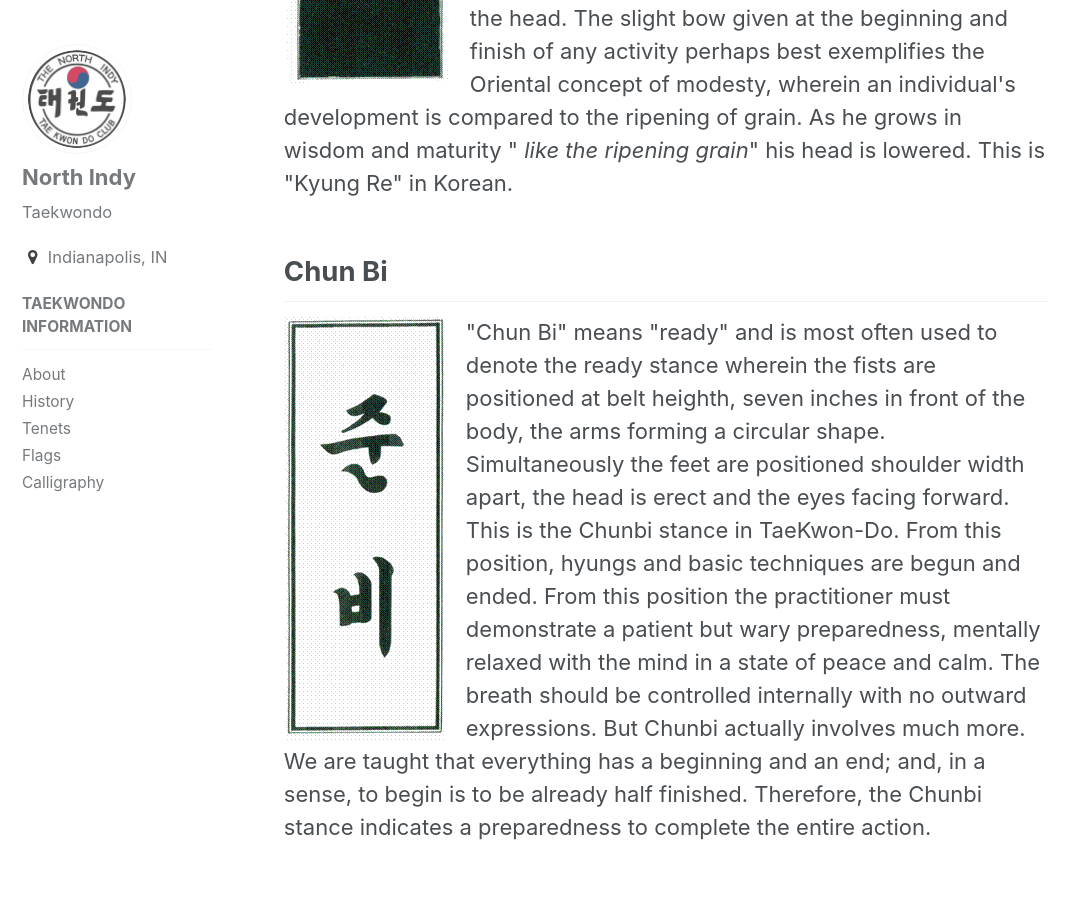
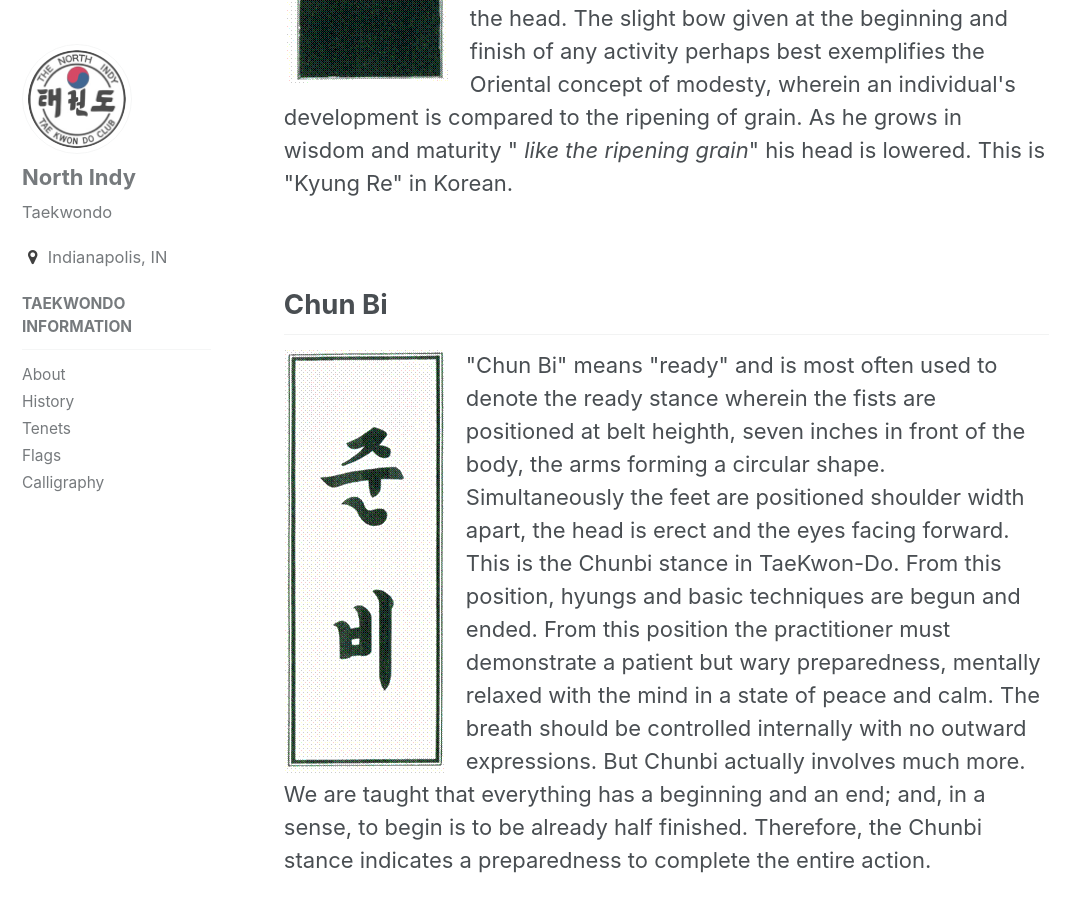
Before and after one commit to matthewjones/nitkdsample, a Jekyll site: the page built from _tkd/05-calligraphy.md, in a window 1280 px wide and 900 px high, scrolled down 1047 px. Shown: the whole window, without its empty margins (0-1085 px from the left). Built offline with Jekyll 4.4.1, drawn with Linux system fonts in a browser that asks for light colours.

Commit message:
try one source

```diff
--- a/_includes/scripts.html
+++ b/_includes/scripts.html
@@ -21,8 +21,7 @@
           right: 'month,agendaWeek,agendaDay'
        },
         eventSources: [
-        '{{ base_path }}/calevents/tourneys.json',
-        '{{ base_path }}/calevents/avon.json'
+        '{{ base_path }}/calevents/tourneys.json'
     ]
 
     })
--- a/_tkd/05-calligraphy.md
+++ b/_tkd/05-calligraphy.md
@@ -12,6 +12,7 @@
 
 <div class="cf"><img src="{{ site.url }}{{ site.baseurl }}/images/image6771.gif" alt="image-left" class="align-left" /> &quot;Cha Ryu&quot; means attention.  The student must give his full attention to the instructor before a movement begins and after it ends.  By paying close attention the student can get the maximum information from what the instructor is teaching and adapt it to himself.  Attention is full concentration or focusing the spirit.
 </div>
+<br>
 
 
 <h2 class="cf">Kyung Re</h2>
@@ -19,6 +20,7 @@
 
 <div class="cf"><img src="{{ site.url }}{{ site.baseurl }}/images/image6831.gif" alt="image-left" class="align-left" />  &quot;Kyung Re&quot; means bow, or salute.  Every student entering a TaeKwon-do dojang must perform this bow, executing it once to the Korean and American flags, and a second time to the instructor.  Kyung Re is a demonstration of respect on the part of the student, respect for the art of TaeKwon-Do and for his master, as well as a gesture of personal humility.  The correct bow is executed by bending the body forward 30-45 degrees from the waist while simultaneously inclining the head.  The slight bow given at the beginning and finish of any activity perhaps best exemplifies the Oriental concept of modesty, wherein an individual&apos;s development is compared to the ripening of grain.  As he grows in wisdom and maturity &quot;<i> like the ripening grain</i>&quot; his head is lowered.  This is &quot;Kyung Re&quot; in Korean.
 </div>
+<br>
 
 
 <h2 class="cf">Chun Bi</h2>
@@ -29,6 +31,7 @@
 
 But Chunbi actually involves much more.  We are taught that everything has a beginning and an end; and, in a sense, to begin is to be already half  finished.  Therefore, the Chunbi stance indicates a preparedness to complete the entire action.
 </div>
+<br>
 
 
 <h2 class="cf">SHi O</h2>
@@ -36,6 +39,7 @@
 
 <div class="cf"><img src="{{ site.url }}{{ site.baseurl }}/images/image6721.gif" alt="image-left" class="align-left" />  &quot;Shi o&quot; means rest or relax.  The instructor will give the command.  &quot;Shi o&quot; with completion of every TaeKwon-Do movement.  Getting enough rest by controlling the mind and body will generate energy for the next movement.  During this period one must relax completely and use proper breathing techniques.  Deep breathing will supply enough oxygen to the blood cells to clean the body.  Enough rest is tomorrow&apos;s energy.
 </div>
+<br>
 
 
 <h2 class="cf">Ki Cho</h2>
@@ -46,6 +50,7 @@
 
 Ki Cho characteristically teaches the tenets of patience and self discipline more than any other part of TaeKwon-Do.  Strengthening the basics will strengthen form, sparring, and spirit as well.
 </div>
+<br>
 
 
 <h2 class="cf">Ku Man</h2>
```
